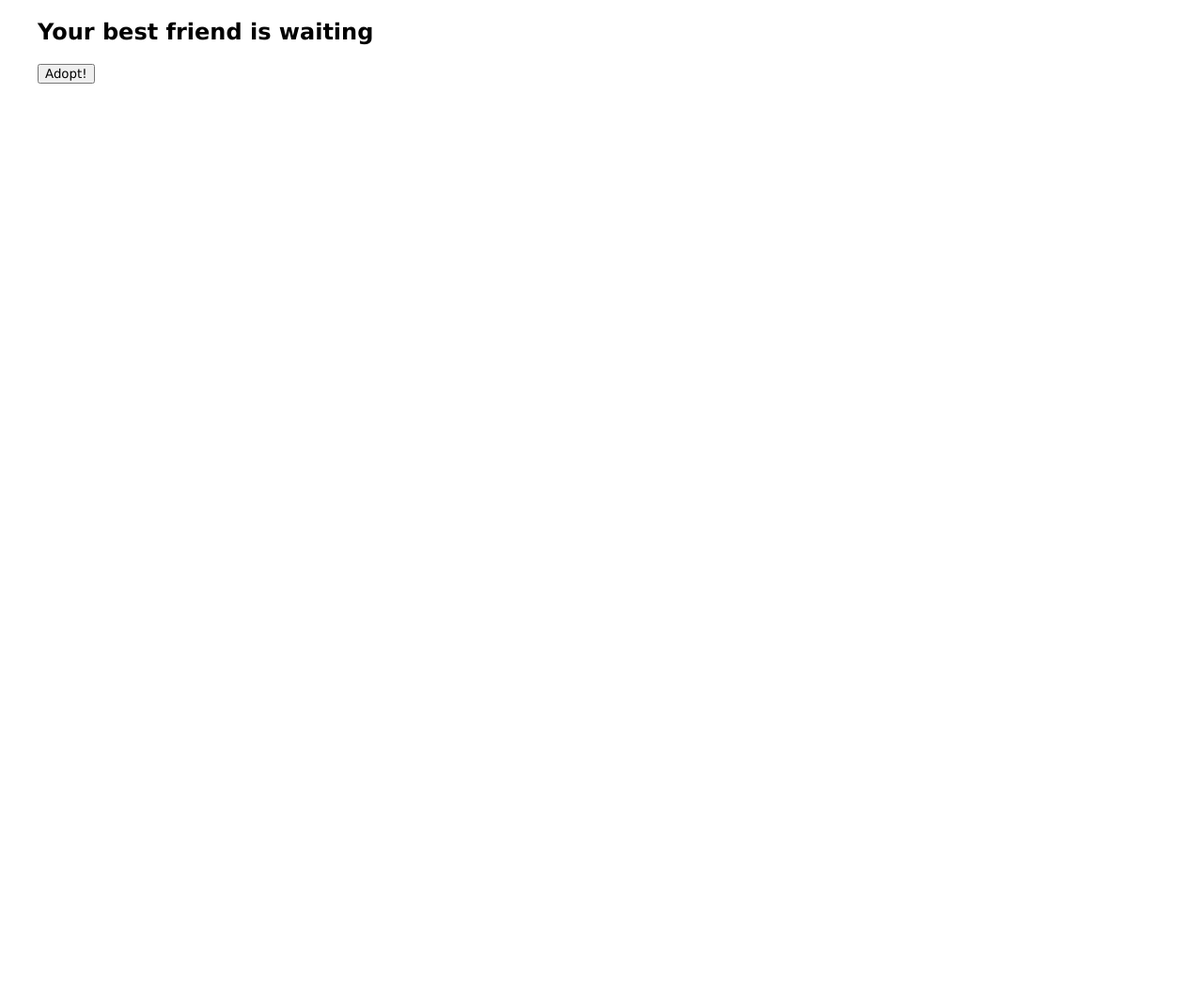
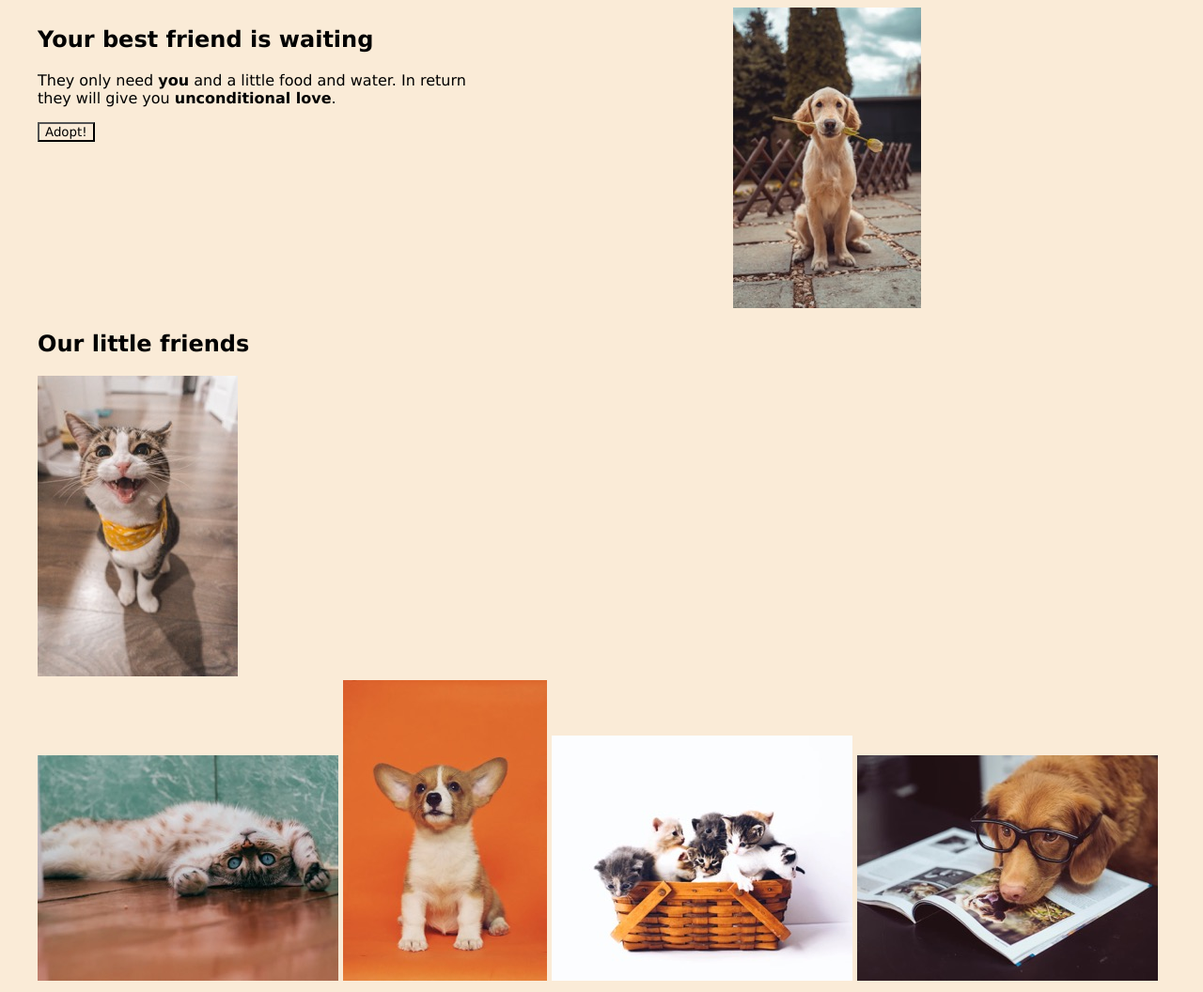
Before and after one commit to immrjark/css-grid-course, a plain HTML site: page proyect.html in a window 1280 px wide. Shown: the whole page at 94% size. Before the commit the page ends 800 px from the top, so only its background shows below. Drawn offline with Linux system fonts and the light colour scheme.

Commit message:
'm completing the proyect with pet's photos

```diff
--- a/proyect.html
+++ b/proyect.html
@@ -4,33 +4,42 @@
     <meta charset="UTF-8">
     <meta http-equiv="X-UA-Compatible" content="IE=edge">
     <meta name="viewport" content="width=device-width, initial-scale=1.0">
-    <title>Own proyect: Animal Shelter</title>
+    <title>Own proyect: Pet Shelter</title>
     <link rel="stylesheet" href="./styles/proyect.css">
 </head>
 <body>
-    <header>
+    <header></header>
 
-    </header>
     <main>
         <section class="first-section">
-            <div>
-                <h2>Your best friend is waiting</h2>
-                <p></p>
+            <div class="first_content">
+                <h1>Your best friend is waiting</h1>
+                <p>
+                    They only need <b>you</b> and a little food and water. In return they will give you <b>unconditional love</b>.
+                </p>
                 <button>Adopt!</button>
             </div>
-            <div>
-
+            <div class="first-section_photo">
+                <img class= "hero-img" src="./assets/dog4.jpeg" alt="hero-image-dog-with-flower">
             </div>
         </section>
-        <section>
-
+        <section class="second-section">
+            <h2>Our little friends</h2>
+            <div class="second-section_first-content">
+                <img src="./assets/cat4.jpeg" alt="cat-with-scarf">
+            </div>
+            <div class="second-section_second-content">
+                <img src="./assets/cat1.jpeg" alt="cat-photo">
+                <img src="./assets/dog1.jpeg" alt="dog-photo">
+                <img src="./assets/cat2.jpeg" alt="cat-photo">
+                <img src="./assets/dog2.jpeg" alt="dog-photo">
+            </div>
         </section>
-        <section>
+        <section class="third-section">
 
         </section>
     </main>
-    <footer>
 
-    </footer>
+    <footer></footer>
 </body>
 </html>
--- a/styles/proyect.css
+++ b/styles/proyect.css
@@ -1,7 +1,22 @@
 * {
     font-family: Verdana, Geneva, Tahoma, sans-serif;
+    background-color: antiquewhite;
 }
 main {
     max-width: 1200px;
     margin: 0 auto;
 }
+
+/* HEADER SECTION */
+
+/* MAIN SECTION */
+.first-section {
+    display: grid;
+    grid-template-columns: 2fr 3fr;
+}
+.first-section_photo{
+    place-self: center;
+}
+
+
+/* FOOTER SECTION */
```
